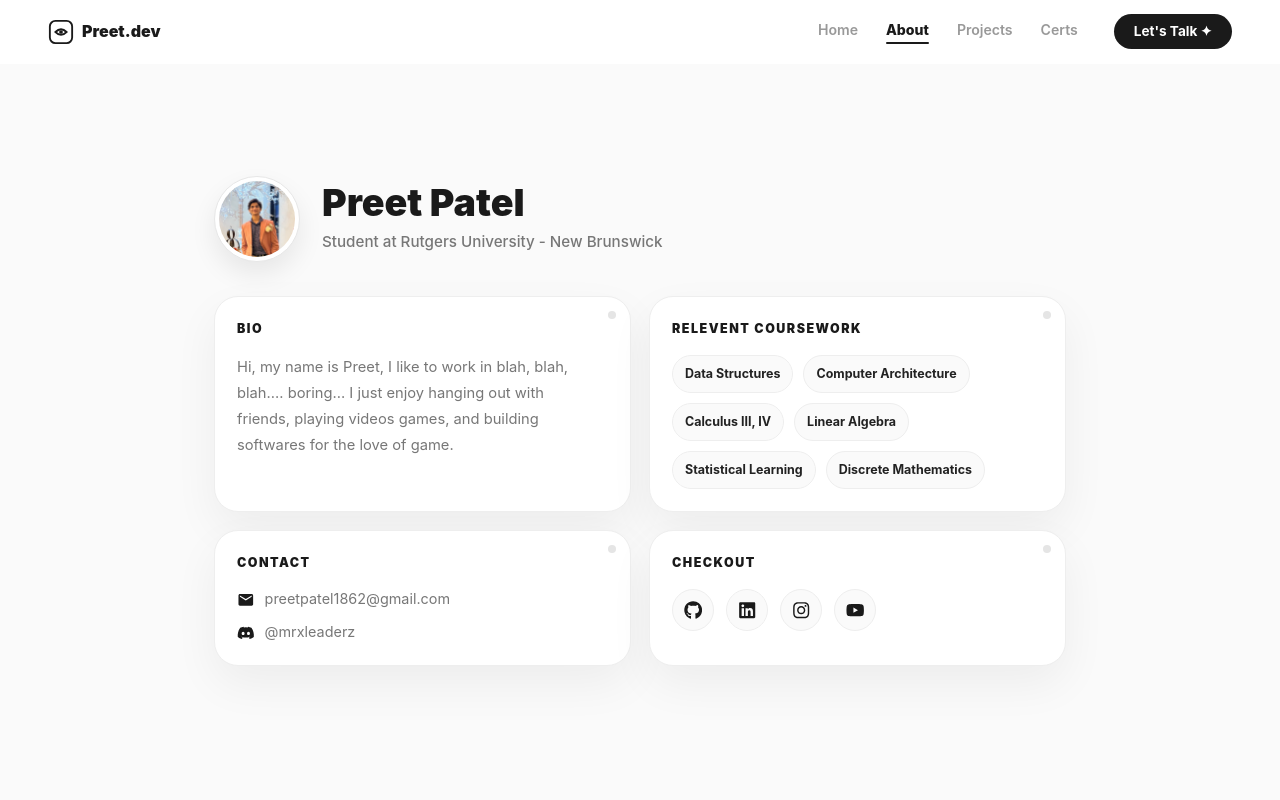
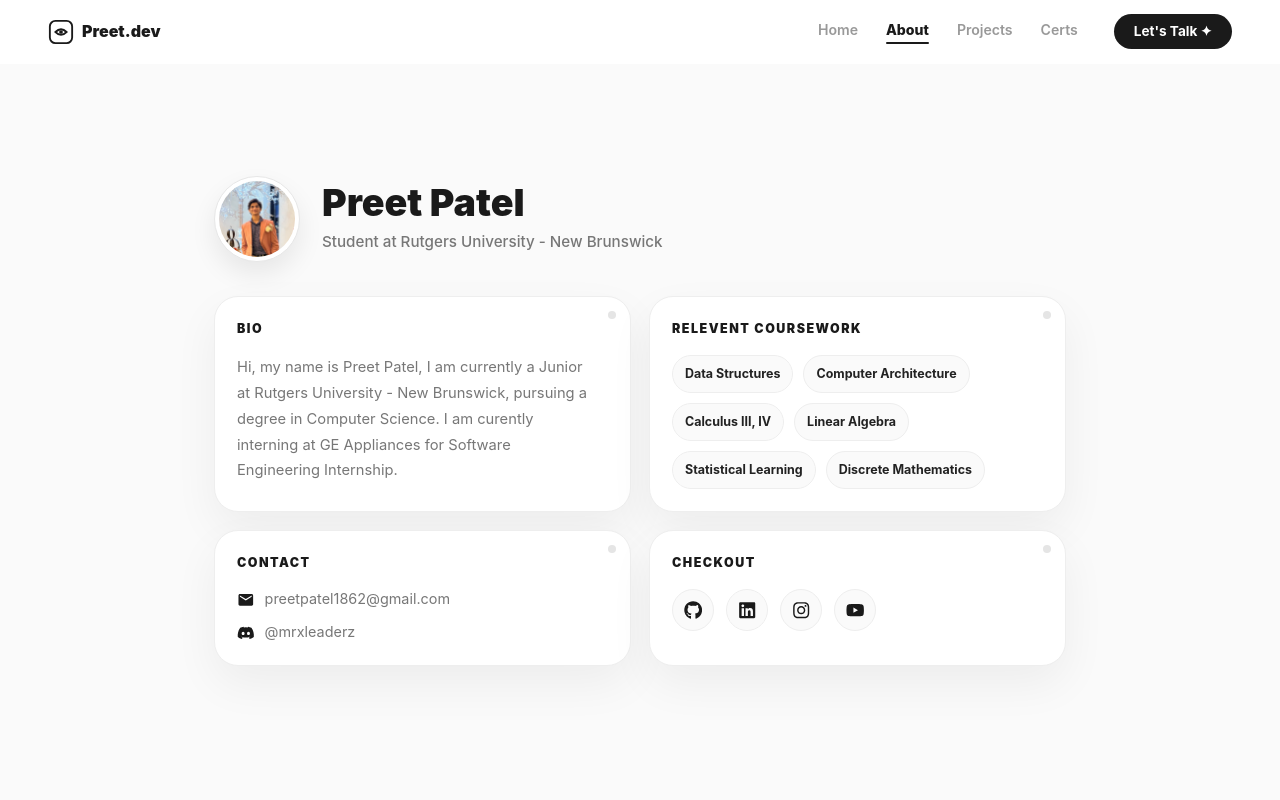
Before and after one commit to preetpatel18/PersonalPortifolio, a React (Create React App) app: page /about in a window 1280 px wide. Shown: the top 800 px of the page. Built offline with nearby package versions, Linux system fonts and the light colour scheme.

Commit message:
Random Changes

```diff
--- a/src/pages/AboutMe.js
+++ b/src/pages/AboutMe.js
@@ -26,7 +26,7 @@ function AboutMe(){
                         <div className="about-card">
                             <h2 className="about-card-title">BIO</h2>
                             <p className="bio">
-                                Hi, my name is Preet, I like to work in blah, blah, blah.... boring... I just enjoy hanging out with friends, playing videos games, and building softwares for the love of game.
+                                Hi, my name is Preet Patel, I am currently a Junior at Rutgers University - New Brunswick, pursuing a degree in Computer Science. I am curently interning at GE Appliances for Software Engineering Internship.
                             </p>
                         </div>
 
```
